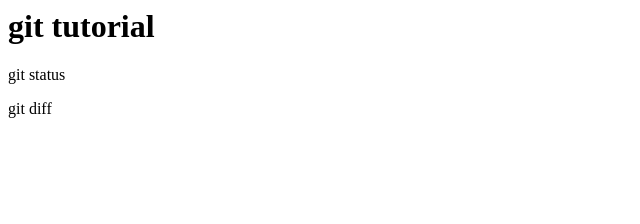
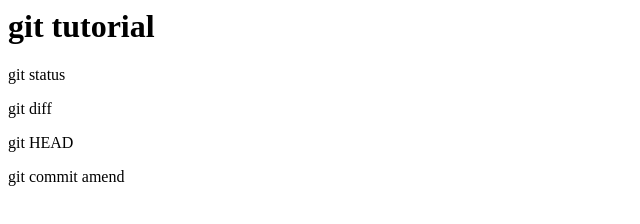
Before and after one commit to sakikaburaki/git_tutorial, a plain HTML site: page index.html in a window 1280 px wide. Shown: the whole page, without its empty margins (0-640 px from the left). Drawn offline with Linux system fonts and the light colour scheme.

Commit message:
git commit amend

```diff
--- a/index.html
+++ b/index.html
@@ -2,3 +2,5 @@
 	<h1>git tutorial </h1>
 	<p>git status</p>
 	<p>git diff</p>
+	<p>git HEAD</p>
+	<p>git commit amend</p>
```
